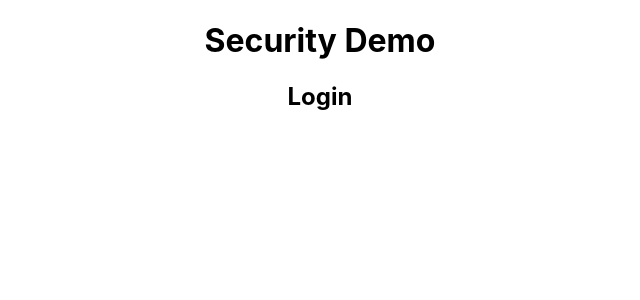
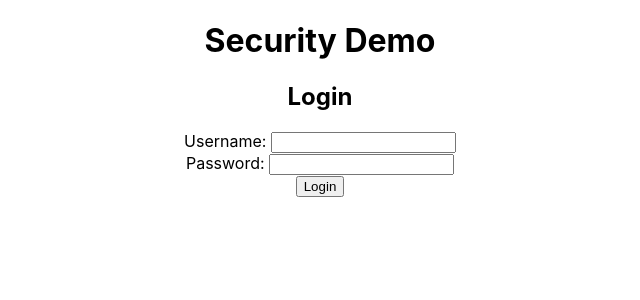
Before and after one commit to yanader/securitydemo-fe, a React (Create React App) app: page / in a window 1280 px wide. Shown: the top 300 px of the page, without its empty margins (320-960 px from the left). Built offline with nearby package versions, Linux system fonts and the light colour scheme.

Commit message:
feat: Login

```diff
--- a/src/Login.js
+++ b/src/Login.js
@@ -22,7 +22,7 @@ const Login = () => {
             if (response.ok) {
                 const data = await response.json();
                 console.log(data);
-                setJwt(data.token)
+                setJwt(data.jwtToken)
                 setMessage("Login Successful");
             } else {
                 setMessage("Login Failed. Please check credentials");
@@ -37,9 +37,22 @@ const Login = () => {
     return (
         <div>
             <h2>Login</h2>
+            <form onSubmit={handleLogin}>
+                <div>
+                    <label>Username: </label>
+                    <input type="text" value={username} onChange={(e) => setUsername(e.target.value)}/>
+                </div>
+                <div>
+                    <label>Password: </label>
+                    <input type="password" value={password} onChange={(e) => setPassword(e.target.value)}/>
+                </div>
+                <button type="submit">Login</button>
+            </form>
+            {message && <p>{message}</p>}
+            {jwt && <p>{jwt}</p>}
         </div>
     );
-
+    // https://youtu.be/Uc2LZFVxHoM?t=16873
 }
 
 export default Login;
```
